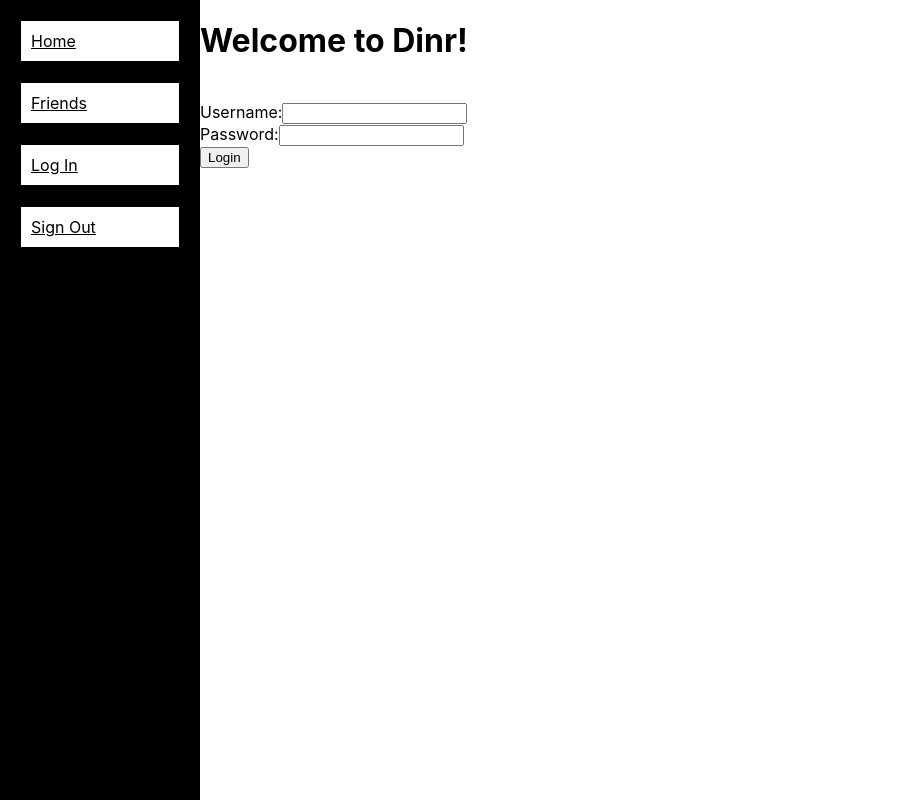
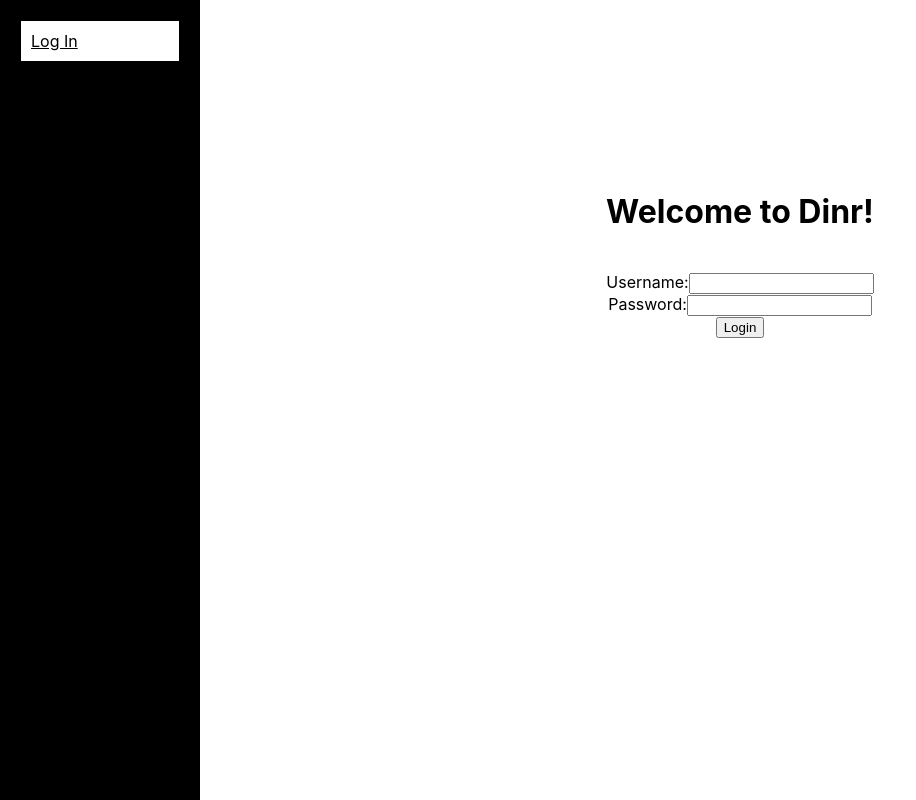
Before and after one commit to MitchellParker/Dinr, a React (Create React App) app: page /login in a window 1280 px wide. Shown: the whole page, without its empty margins (0-916 px from the left). Built offline with nearby package versions, Linux system fonts and the light colour scheme.

Commit message:
Frontend authentication implemented
Frontend now keeps track of user's authentication
status and displays the NavBar appropriately.
Restricts user from accessing home and friends page
if not logged in. Does not yet actually authenticate
anything through the backend API. Also minor
beautifications.

```diff
--- a/src/App.js
+++ b/src/App.js
@@ -3,20 +3,38 @@ import { BrowserRouter as Router, Routes, Route } from 'react-router-dom';
 import NavBar from './components/navbar';
 import Home from './pages/home';
 import Friends from './pages/friends';
-import LogIn from './pages/login';
+import Login from './pages/login';
 import SignOut from './pages/signout';
+import { AuthProvider, } from './useAuth';
+import RequireAuth from './components/requireAuth';
 
 function App() {
   return (
-    <Router>
-      <NavBar />
-      <Routes>
-        <Route path='/' element={<Home />} />
-        <Route path='/friends' element={<Friends />} />
-        <Route path='/login' element={<LogIn />} />
-        <Route path='/signout' element={<SignOut />} />
-      </Routes>
-    </Router>
+    <AuthProvider>
+      <Router>
+        <NavBar />
+        <Routes>
+          <Route
+            path="/"
+            element={
+              <RequireAuth>
+                <Home />
+              </RequireAuth>
+            }
+          />
+          <Route
+            path="/friends"
+            element={
+              <RequireAuth>
+                <Friends />
+              </RequireAuth>
+            }
+          />
+          <Route path="/login" element={<Login />} />
+          <Route path="/signout" element={<SignOut />} />
+        </Routes>
+      </Router>
+    </AuthProvider>
   );
 }
 
--- a/src/components/navbar.js
+++ b/src/components/navbar.js
@@ -1,24 +1,44 @@
 import React from 'react';
 import {  Link } from "react-router-dom";
 import './navbar.css';
+import useAuth from '../useAuth';
 
 const NavBar= () =>{
+  const { authed, user, logout } = useAuth();
   return (
-    <body className='navbar_container'>
-        <div>
-            <li className='navbar_button'>
-                <Link to='/' className='navbar_link'>Home</Link>
+    <body className="navbar_container">
+      <div>
+        {authed ? (
+          <li className="navbar_button">
+            User: {user} <br />
+            <Link onClick={logout} to="/signout" className="navbar_link">
+              Sign Out
+            </Link>
+          </li>
+        ) : (
+          <li className="navbar_button">
+            <Link to="/login" className="navbar_link">
+              Log In
+            </Link>
+          </li>
+        )}
+        {authed ? (
+          <div>
+            <li className="navbar_button">
+              <Link to="/" className="navbar_link">
+                Home
+              </Link>
             </li>
-            <li className='navbar_button'>
-                <Link to='/friends' className='navbar_link'>Friends</Link>
+            <li className="navbar_button">
+              <Link to="/friends" className="navbar_link">
+                Friends
+              </Link>
             </li>
-            <li className='navbar_button'>
-                <Link to='/login' className='navbar_link'>Log In</Link>
-            </li>
-            <li className='navbar_button'>
-                <Link to='/signout' className='navbar_link'>Sign Out</Link>
-            </li>
-        </div>
+          </div>
+        ) : (
+          <div />
+        )}
+      </div>
     </body>
   );
 }
--- /dev/null
+++ b/src/components/requireAuth.js
@@ -0,0 +1,11 @@
+import useAuth from '../useAuth.js'
+import React from 'react'
+import { Navigate } from 'react-router';
+
+export default function RequireAuth({ children }) {
+  const { authed } = useAuth();
+
+  return authed === true
+    ? children
+    : <Navigate to="/login" replace />;
+}
--- a/src/pages/login.css
+++ b/src/pages/login.css
@@ -1,3 +1,5 @@
-.main {
+.login {
     margin-left: 200px;
+    margin-top: 15%;
+    text-align: center;
 }
--- a/src/pages/login.js
+++ b/src/pages/login.js
@@ -1,28 +1,72 @@
 import React from 'react';
 import './login.css';
+import useAuth from '../useAuth';
+import { Navigate } from 'react-router';
 
-const LogIn = () =>{
-  return (
-    <body className='main'>
-      <div>
-        <h1> Welcome to Dinr! </h1>
-        <br/>
-        <form id="loginForm">
-            <label for="username">
-                Username:
-            </label>
-            <input type="text" name="username" id="username" required />
-            <br/>
-            <label for="password">
-                Password:
-            </label>
-            <input type="password" name="password" id="password" required />
-            <br/>
-            <input type="submit" value="Login" />
-        </form>
+class LoginForm extends React.Component {
+  constructor(props) {
+    super(props);
+
+    this.state = {
+      username: "",
+      password: "",
+    };
+
+    this.updateUsername = this.updateUsername.bind(this);
+    this.updatePassword = this.updatePassword.bind(this);
+    this.handleSubmit = this.handleSubmit.bind(this);
+  }
+
+  updateUsername(event) {
+    this.setState({ username: event.target.value });
+  }
+  updatePassword(event) {
+    this.setState({ password: event.target.value });
+  }
+  handleSubmit(event) {
+    console.log("logging in as: " + this.state.username);
+    console.log("password is: " + this.state.password);
+    this.props.onSubmit(this.state.username, this.state.password);
+  }
+
+  render() {
+    return (
+      <div className="login_form">
+        <label>
+          Username:
+          <input
+            type="text"
+            value={this.state.username}
+            onChange={this.updateUsername}
+          />
+        </label>
+        <br />
+        <label>
+          Password:
+          <input
+            type="password"
+            value={this.state.password}
+            onChange={this.updatePassword}
+          />
+        </label>
+        <br />
+        <input type="submit" value="Login" onClick={this.handleSubmit} />
       </div>
+    );
+  }
+}
+
+const Login = () => {
+  const { authed, login } = useAuth();
+  return authed ? (
+    <Navigate to="/" />
+  ) : (
+    <body className="login">
+      <h1> Welcome to Dinr! </h1>
+      <br />
+      <LoginForm onSubmit={login} />
     </body>
   );
-}
+};
 
-export default LogIn;
+export default Login;
--- a/src/pages/signout.css
+++ b/src/pages/signout.css
@@ -1,3 +1,5 @@
 .main {
     margin-left: 200px;
+    margin-top: 15%;
+    text-align: center;
 }
--- a/src/pages/signout.js
+++ b/src/pages/signout.js
@@ -1,11 +1,15 @@
 import React from 'react';
+import {  Link } from "react-router-dom";
 import './signout.css';
 
 const SignOut = () =>{
   return (
     <body className='main'>
         <div>
-            <p>Sign Out</p>
+            <p>You have been signed out.</p>
+            <Link to="/login">
+              Return to login
+            </Link>
         </div>
     </body>
   );
--- /dev/null
+++ b/src/useAuth.js
@@ -0,0 +1,42 @@
+import * as React from "react";
+
+const authContext = React.createContext();
+
+function useAuth() {
+  const [authed, setAuthed] = React.useState(false);
+  const [user, setUser] = React.useState(undefined);
+  const [pass, setPass] = React.useState(undefined);
+  return {
+    authed, user, pass,
+    login(username, password) {
+      return new Promise((res) => {
+        setAuthed(true);
+        setUser(username);
+        setPass(password);
+        res();
+      });
+    },
+    logout() {
+      return new Promise((res) => {
+        setAuthed(false);
+        setUser(undefined);
+        setPass(undefined);
+        res();
+      });
+    }
+  };
+}
+
+export function AuthProvider({ children }) {
+  const auth = useAuth();
+
+  return (
+    <authContext.Provider value={auth}>
+      {children}
+    </authContext.Provider>
+  );
+}
+
+export default function AuthConsumer() {
+  return React.useContext(authContext);
+}
```
